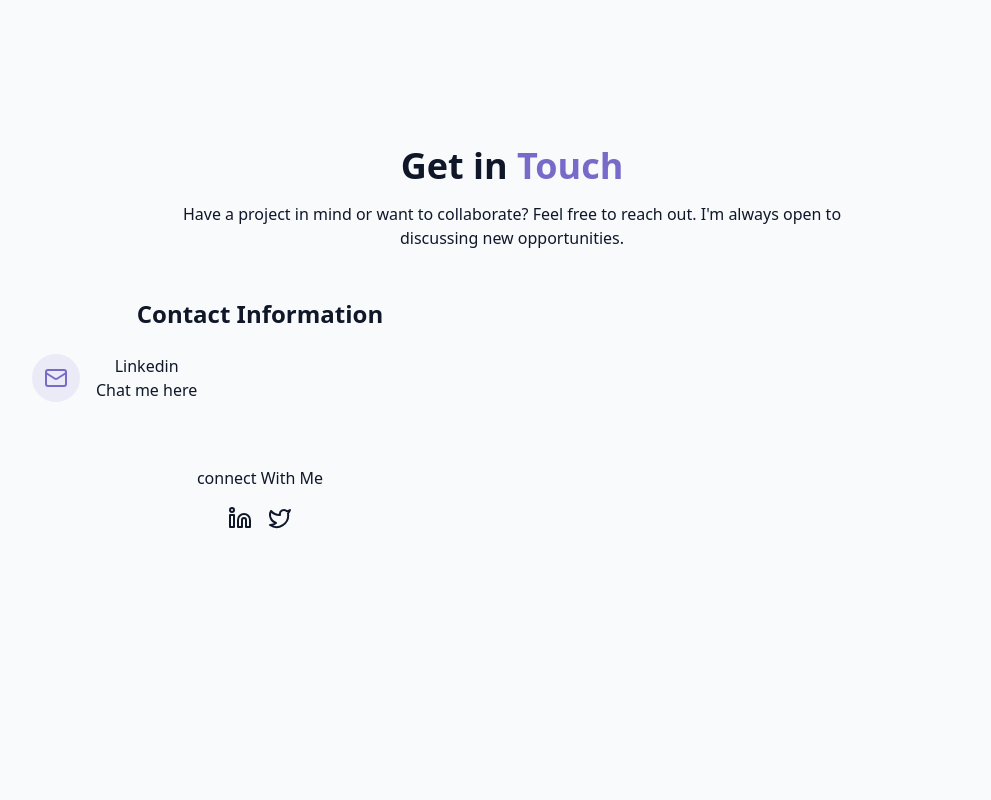
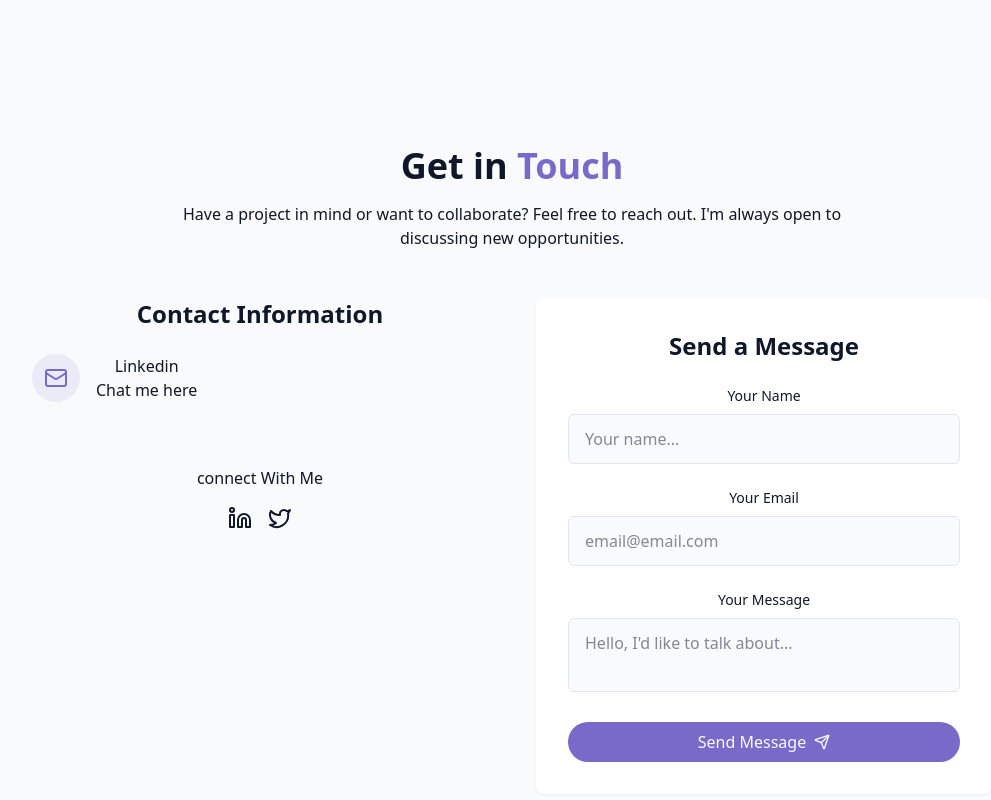
Before and after one commit to renatarsilva/meu-site, a React (Vite) app: page / in a window 1280 px wide. Shown: the part 3788-4588 px from the top of the page, without its empty margins (128-1119 px from the left). Before the commit the page ends 4414 px from the top, so only its background shows below. Built offline with nearby package versions, Linux system fonts and the light colour scheme.

Commit message:
feat update

```diff
--- a/src/components/ContactSection.jsx
+++ b/src/components/ContactSection.jsx
@@ -1,4 +1,5 @@
-import { Linkedin, Mail, Twitter } from "lucide-react";
+import { Linkedin, Mail, Send, Twitter } from "lucide-react";
+import { cn } from "@/Lib/utils";
 
 export const ContactSection = () => {
   return (
@@ -34,14 +35,80 @@
             <div className="pt-8">
               <h4 className="font-medium mb-4">connect With Me</h4>
               <div className="flex space-x-4 justify-center">
-                <a href="">
+                <a href="#" target="_blank">
                   <Linkedin />{" "}
                 </a>
-                <a href="">
+                <a href="#" target="_blank">
                   <Twitter />{" "}
                 </a>
               </div>
             </div>
+          </div>
+          <div className="bg-card p-8 rounded-lg shadow-xs">
+            <h3 className="text-2xl font-semibold mb-6">Send a Message</h3>
+
+            <form className="space-y-6">
+              <div>
+                <label
+                  htmlFor="name"
+                  className="block text-sm font-medium mb-2"
+                >
+                  Your Name
+                </label>
+                <input
+                  type="text"
+                  id="name"
+                  name="name"
+                  required
+                  className="w-full px-4 py-3 rounded-md border border-input bg-background focus:outlind-hidden focus:ring-2 focus:ring-primary"
+                  placeholder="Your name..."
+                />
+              </div>
+
+              <div>
+                <label
+                  htmlFor="email"
+                  className="block text-sm font-medium mb-2"
+                >
+                  Your Email
+                </label>
+                <input
+                  type="text"
+                  id="email"
+                  name="email"
+                  required
+                  className="w-full px-4 py-3 rounded-md border border-input bg-background focus:outlind-hidden focus:ring-2 focus:ring-primary"
+                  placeholder="email@email.com"
+                />
+              </div>
+
+              <div>
+                <label
+                  htmlFor="message"
+                  className="block text-sm font-medium mb-2"
+                >
+                  Your Message
+                </label>
+                <textarea
+                  id="message"
+                  name="message"
+                  required
+                  className="w-full px-4 py-3 rounded-md border border-input bg-background focus:outlind-hidden focus:ring-2 focus:ring-primary resize-none"
+                  placeholder="Hello, I'd like to talk about..."
+                />
+              </div>
+
+              <button
+                type="submit"
+                className={cn(
+                  "cosmic-button w-full flex items-center justify-center gap-2"
+                )}
+              >
+                {" "}
+                Send Message
+                <Send size={16} />
+              </button>
+            </form>
           </div>
         </div>
       </div>
```
